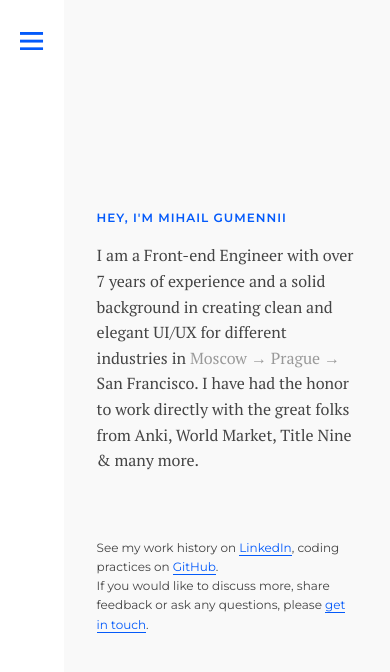
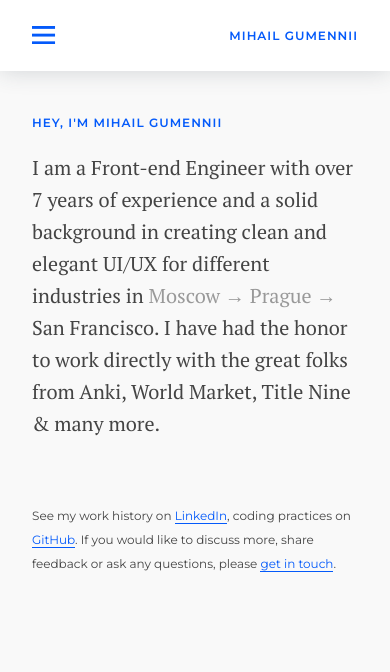
Before and after one commit to gumennii/gumennii.com, a website: page src/index.html in a window 390 px wide. Drawn offline with Linux system fonts and the light colour scheme.

Commit message:
feat: make index responsive

```diff
--- a/src/index.html
+++ b/src/index.html
@@ -14,6 +14,7 @@
 <div class="o-page">
 
   <div class="o-bar">
+    <div class="o-bar__item">
       <div class="c-hamburger">
         <svg viewBox="0 0 25 19" version="1.1" xmlns="http://www.w3.org/2000/svg" xmlns:xlink="http://www.w3.org/1999/xlink">
           <g fill="#045afa">
@@ -23,6 +24,11 @@
           </g>
         </svg>
       </div>
+    </div>
+    <div class="o-bar__item">
+      <h2 class="c-heading c-slogan">Mihail Gumennii</h2>
+    </div>
+
   </div>
 
   <main class="o-main">
@@ -34,11 +40,11 @@
         in <span class="u-silent">Moscow → Prague →</span> San Francisco. I have had the honor to work
         directly with the great folks from Anki, World Market, Title Nine &amp; many more.
       </p>
-      <p class="c-paragraph">
+      <p class="c-networking">
         See my work history on
         <a class="c-link" href="https://www.linkedin.com/in/gumennii/" target="_blank">LinkedIn</a>,
         coding practices on
-        <a class="c-link" href="https://github.com/gumennii" target="_blank">GitHub</a>.<br/>
+        <a class="c-link" href="https://github.com/gumennii" target="_blank">GitHub</a>.
         If you would like to discuss more, share feedback or ask any questions, please
         <a class="c-link" href="mailto: mihail.gumennii@gmail.com">get in touch</a>.
       </p>
--- a/src/styles/_components.css
+++ b/src/styles/_components.css
@@ -15,8 +15,8 @@
 
 .c-hamburger {
   width: 24px;
-  height: 24px;
-  margin: 0 auto;
+  height: 19px;
+  cursor: pointer;
 }
 
 .c-heading {
@@ -28,9 +28,16 @@
 }
 
 .c-welcome {
-  font-size: responsive 1rem 1.5rem;
+  font-size: responsive 1.25rem 1.5rem;
   font-range: 720px 1280px;
   font-family: var(--font-primary);
+}
+
+.c-networking {
+  font-size: responsive .75rem .875rem;
+  font-range: 720px 1280px;
+  font-family: var(--font-secondary);
+  line-height: 2;
 }
 
 .c-paragraph {
@@ -43,3 +50,11 @@
   color: var(--color-brand);
   border-bottom: 1px solid var(--color-brand);
 }
+
+.c-slogan {
+  white-space: nowrap;
+  @media only screen and (min-width: 720px) {
+    margin-bottom: 56px;
+    transform: rotate(-90deg);
+  }
+}
--- a/src/styles/_objects.css
+++ b/src/styles/_objects.css
@@ -1,26 +1,36 @@
 /* Objects */
 
 .o-page {
-  display: grid;
-  grid-template-columns: 64px auto auto;
-  align-items: stretch;
-  justify-content: flex-start;
-  align-content: stretch;
+  @media only screen and (min-width: 720px) {
+    display: grid;
+    grid-template-columns: 64px auto auto;
+  }
   height: 100%;
 }
 
 .o-bar {
-  min-width: 64px;
-  margin: 0;
-  padding: 32px 0;
+  display: flex;
+  align-items: center;
+  justify-content: space-between;
+  padding: 16px 32px;
   background-color: var(--color-bg-primary);
+  transition: all .2s ease-in-out;
+  @media only screen and (min-width: 720px) {
+    flex-direction: column;
+    text-align: center;
+    padding: 32px 0;
+    min-width: 64px;
+  }
+  &:hover {
+    min-width: 72px;
+    box-shadow: 0 0 25px 0px rgba(46,61,73,0.2);
+  }
 }
 
 .o-main {
   display: flex;
   min-width: 320px;
   align-items: center;
-  justify-content: center;
 }
 
 .o-aside {
@@ -37,7 +47,10 @@
 }
 
 .o-box {
-  margin: 10%;
+  margin: 32px;
+  @media only screen and (min-width: 720px) {
+    margin: 10%;
+  }
 }
 
 .o-content {
--- a/src/styles/dev.css
+++ b/src/styles/dev.css
@@ -28,25 +28,51 @@ a {
 
 /* Objects */
 
+@media only screen and (min-width: 720px) {
+
+  .o-page {
+    display: grid;
+    grid-template-columns: 64px auto auto;
+  }
+}
+
 .o-page {
-  display: grid;
-  grid-template-columns: 64px auto auto;
-  -webkit-box-align: stretch;
-      -ms-flex-align: stretch;
-          align-items: stretch;
-  -webkit-box-pack: start;
-      -ms-flex-pack: start;
-          justify-content: flex-start;
-  -ms-flex-line-pack: stretch;
-      align-content: stretch;
   height: 100%;
 }
 
 .o-bar {
-  min-width: 64px;
-  margin: 0;
-  padding: 32px 0;
+  display: -webkit-box;
+  display: -ms-flexbox;
+  display: flex;
+  -webkit-box-align: center;
+      -ms-flex-align: center;
+          align-items: center;
+  -webkit-box-pack: justify;
+      -ms-flex-pack: justify;
+          justify-content: space-between;
+  padding: 16px 32px;
   background-color: #fff;
+  -webkit-transition: all .2s ease-in-out;
+  transition: all .2s ease-in-out;
+}
+
+@media only screen and (min-width: 720px) {
+
+  .o-bar {
+    -webkit-box-orient: vertical;
+    -webkit-box-direction: normal;
+        -ms-flex-direction: column;
+            flex-direction: column;
+    text-align: center;
+    padding: 32px 0;
+    min-width: 64px;
+  }
+}
+
+.o-bar:hover {
+  min-width: 72px;
+  -webkit-box-shadow: 0 0 25px 0px rgba(46, 61, 73, .2);
+          box-shadow: 0 0 25px 0px rgba(46, 61, 73, .2);
 }
 
 .o-main {
@@ -57,9 +83,6 @@ a {
   -webkit-box-align: center;
       -ms-flex-align: center;
           align-items: center;
-  -webkit-box-pack: center;
-      -ms-flex-pack: center;
-          justify-content: center;
 }
 
 @media only screen and (max-width: 960px) {
@@ -80,7 +103,14 @@ a {
 }
 
 .o-box {
-  margin: 10%;
+  margin: 32px;
+}
+
+@media only screen and (min-width: 720px) {
+
+  .o-box {
+    margin: 10%;
+  }
 }
 
 .o-content {
@@ -106,8 +136,8 @@ a {
 
 .c-hamburger {
   width: 24px;
-  height: 24px;
-  margin: 0 auto;
+  height: 19px;
+  cursor: pointer;
 }
 
 .c-heading {
@@ -121,8 +151,8 @@ a {
 }
 
 .c-welcome {
-  font-size: calc(1rem + 0.5 * ((100vw - 45rem) / 35));
-  font-size: calc(1rem + 0.5 * ((100vw - 26.25rem) / 53.75));
+  font-size: calc(1.25rem + 0.25 * ((100vw - 45rem) / 35));
+  font-size: calc(1.25rem + 0.25 * ((100vw - 26.25rem) / 53.75));
   font-family: 'PT Serif', Arial, serif;
 }
 
@@ -136,7 +166,7 @@ a {
 @media screen and (max-width: 420px) {
 
   .c-welcome {
-    font-size: 1rem;
+    font-size: 1.25rem;
   }
 }
 
@@ -150,7 +180,42 @@ a {
 @media screen and (max-width: 720px) {
 
   .c-welcome {
-    font-size: 1rem;
+    font-size: 1.25rem;
+  }
+}
+
+.c-networking {
+  font-size: calc(.75rem + 0.125 * ((100vw - 45rem) / 35));
+  font-size: calc(.75rem + 0.125 * ((100vw - 26.25rem) / 53.75));
+  font-family: 'Montserrat', Arial, sans-serif;
+  line-height: 2;
+}
+
+@media screen and (min-width: 1280px) {
+
+  .c-networking {
+    font-size: .875rem;
+  }
+}
+
+@media screen and (max-width: 420px) {
+
+  .c-networking {
+    font-size: .75rem;
+  }
+}
+
+@media screen and (min-width: 1280px) {
+
+  .c-networking {
+    font-size: .875rem;
+  }
+}
+
+@media screen and (max-width: 720px) {
+
+  .c-networking {
+    font-size: .75rem;
   }
 }
 
@@ -193,6 +258,19 @@ a {
   border-bottom: 1px solid #045afa;
 }
 
+.c-slogan {
+  white-space: nowrap;
+}
+
+@media only screen and (min-width: 720px) {
+
+  .c-slogan {
+    margin-bottom: 56px;
+    -webkit-transform: rotate(-90deg);
+            transform: rotate(-90deg);
+  }
+}
+
 /* Utilities and Helpers */
 
 .u-silent { color: #999; }
```
Lines whose indentation alone changed are shown as unchanged.
